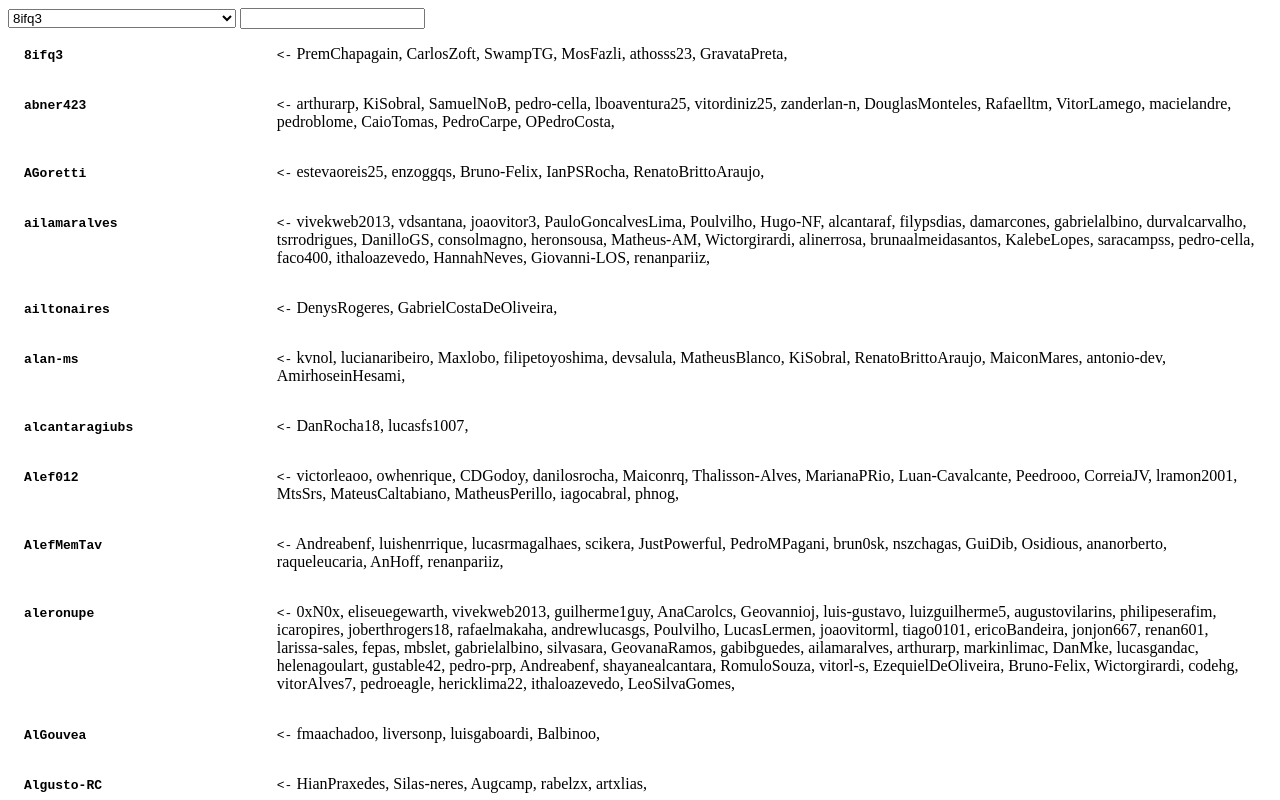
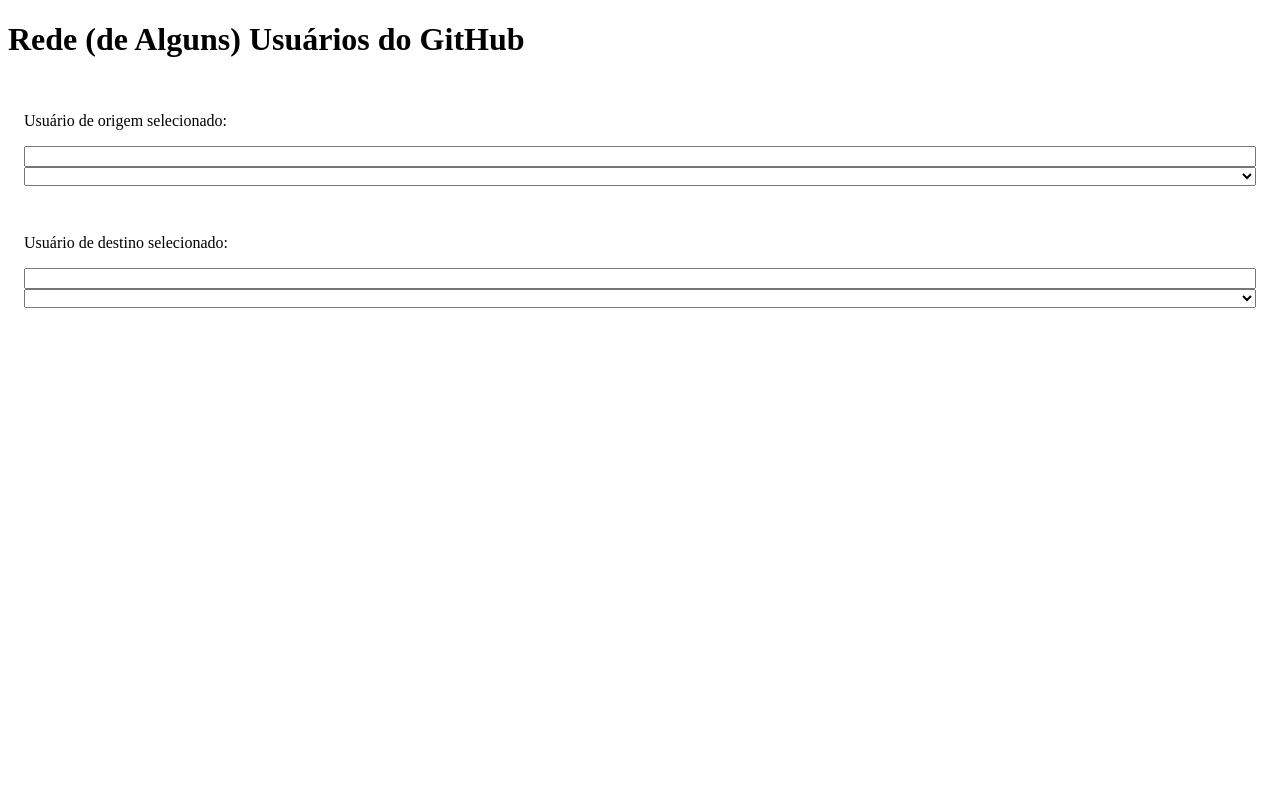
Before and after one commit to projeto-de-algoritmos/Grafos1_GithubUsersNetwork, a SvelteKit app: page / in a window 1280 px wide. Shown: the top 800 px of the page. Built offline with nearby package versions, Linux system fonts and the light colour scheme.

Commit message:
refactor: cria componente de pesquisa WIP
Co-authored-by: Vitor Alves <vitor.alves07750@outlook.com>

```diff
--- /dev/null
+++ b/src/components/Select.svelte
@@ -0,0 +1,43 @@
+<script lang="ts">
+	export let value: string = '';
+	export let values: string[] = [];
+	export let filteredValues: string[] = [];
+
+	let filter = '';
+
+	const filterLogins = (e: Event & { currentTarget: EventTarget & HTMLSelectElement }) => {
+		console.log('filtering...');
+
+		filteredValues = [];
+		for (let i = 0; i < values.length; i++) {
+			if (values[i].indexOf(e.currentTarget.value) >= 0) {
+				filteredValues.push(values[i]);
+			}
+		}
+
+		console.log('filtering... done');
+	};
+</script>
+
+<div>
+	<input type="text" on:keyup={filterLogins} bind:value={filter} />
+
+	<select bind:value>
+		{#if filter.length === 0}
+			{#each values as value}
+				<option {value}>{value}</option>
+			{/each}
+		{:else}
+			{#each filteredValues as value}
+				<option {value}>{value}</option>
+			{/each}
+		{/if}
+	</select>
+</div>
+
+<style>
+	div {
+		display: flex;
+		flex-direction: column;
+	}
+</style>
--- a/src/routes/+page.svelte
+++ b/src/routes/+page.svelte
@@ -1,52 +1,38 @@
 <script lang="ts">
+	import Select from '../components/Select.svelte';
 	import SymbolGraph from '../symboldigraph';
 	import type { PageData } from './$types';
 	export let data: PageData;
 
 	const logins = data.users.map((u) => u.login);
-
 	const sg = new SymbolGraph(logins, data.connections);
-	let filter = '';
-
-	let filteredLogins: string[] = [];
 
 	const g = sg.graph();
 
-	const filterLogins = (e: Event & { currentTarget: EventTarget & HTMLSelectElement }) => {
-		console.log('filtering...');
-
-		filteredLogins = [];
-		for (let i = 0; i < logins.length; i++) {
-			if (logins[i].indexOf(e.currentTarget.value) >= 0) {
-				filteredLogins.push(logins[i]);
-			}
-		}
-
-		console.log(filteredLogins);
-
-		console.log('filtering... done');
-	};
+	let userOrigin = '';
+	let userDestination = '';
 </script>
 
 <svelte:head>
 	<title>Rede de Usuários GitHub</title>
 </svelte:head>
 
-<select>
-	{#if filter.length === 0}
-		{#each logins as login}
-			<option value={login}>{login}</option>
-		{/each}
-	{:else}
-		{#each filteredLogins as login}
-			<option value={login}>{login}</option>
-		{/each}
-	{/if}
-</select>
+<main>
+	<h1>Rede (de Alguns) Usuários do GitHub</h1>
 
-<input type="text" on:keyup={filterLogins} bind:value={filter} />
+	<div class="inputs">
+		<div>
+			<p>Usuário de origem selecionado: {userOrigin}</p>
+			<Select values={logins} bind:value={userOrigin} />
+		</div>
+		<div>
+			<p>Usuário de destino selecionado: {userDestination}</p>
+			<Select values={logins} bind:value={userDestination} />
+		</div>
+	</div>
+</main>
 
-<div style="display: grid; grid-template-columns: 1fr 4fr;">
+<!-- <div style="display: grid; grid-template-columns: 1fr 4fr;">
 	{#each data.connections as node}
 		<div>
 			<strong>
@@ -62,7 +48,7 @@
 		</div>
 	{/each}
 </div>
-
+ -->
 <style>
 	div > div {
 		padding: 1em;
```
